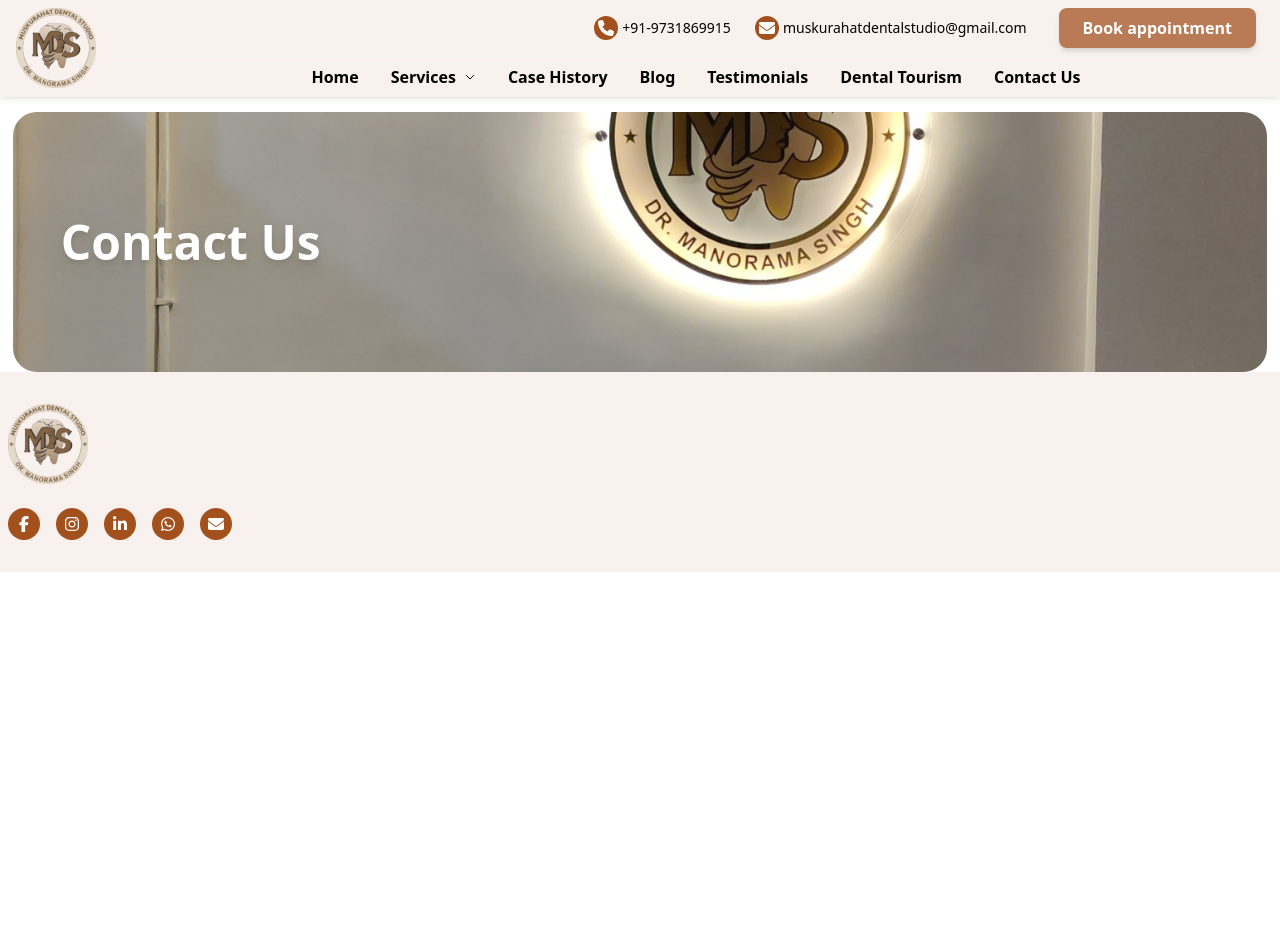
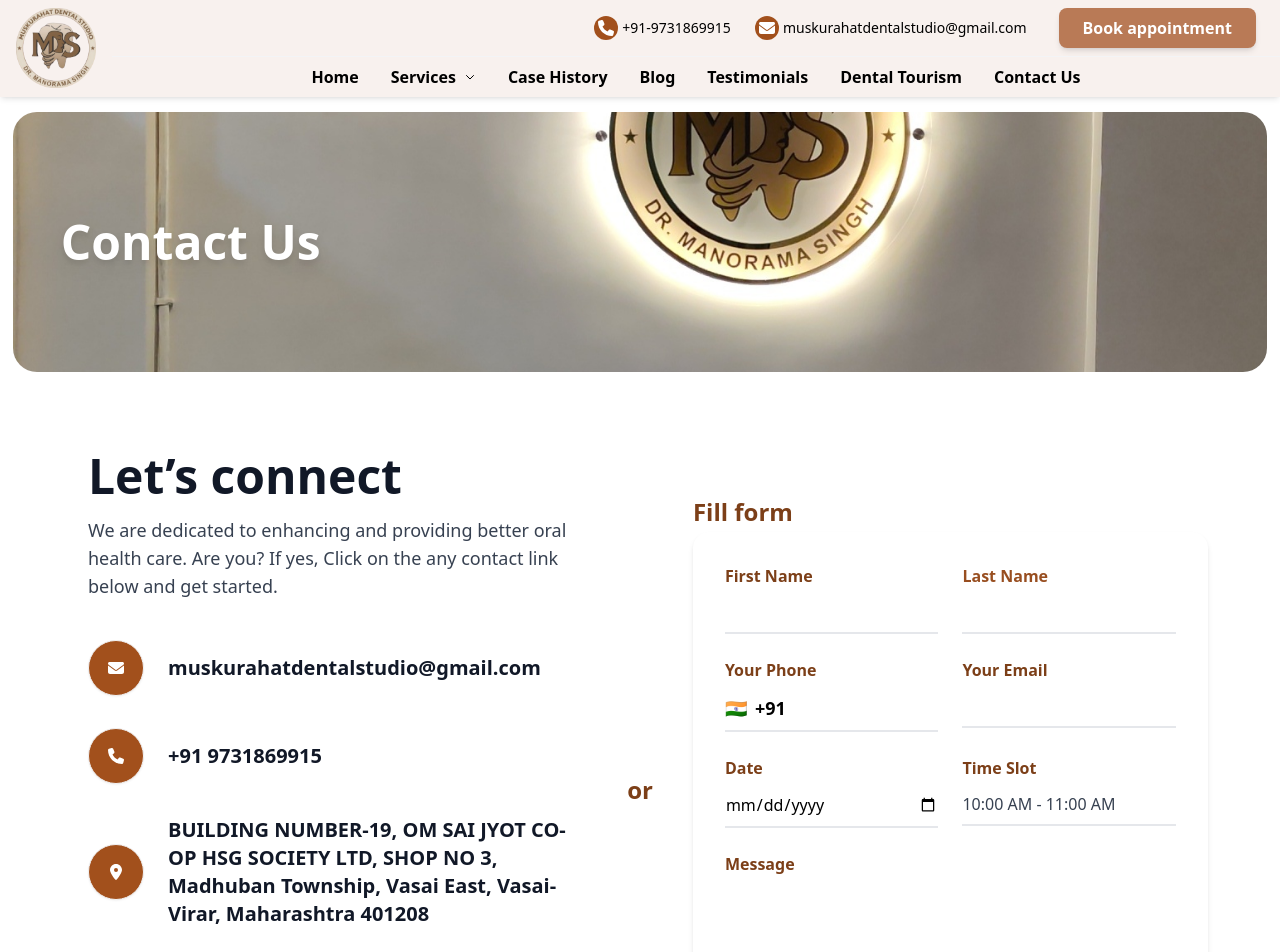
Before and after one commit to hrishi2710/dental-website-frontend, a React (Create React App) app: page /contact-us in a window 1280 px wide. Shown: the top 952 px of the page. Before the commit the page ends 800 px from the top, so only its background shows below. Built offline with nearby package versions, Linux system fonts and the light colour scheme.

Commit message:
Added contact us form

```diff
--- a/src/components/ContactUs/ContactUs.js
+++ b/src/components/ContactUs/ContactUs.js
@@ -1,9 +1,22 @@
 import React from 'react';
 import ContactUsHeader from './ContactUsHeader';
+import ContactUsSocial from './ContactUsSocial';
+import ContactUsForm from './ContactUsForm';
 
 const ContactUs = () => (
   <div>
     <ContactUsHeader />
+    <div className="max-w-6xl mx-auto flex flex-col md:flex-row items-stretch justify-center gap-8 py-12 px-2">
+      <div className="flex-1 flex flex-col justify-center">
+        <ContactUsSocial />
+      </div>
+      <div className="hidden md:flex flex-col justify-center items-center px-2">
+        <div className="text-2xl font-bold text-[#7c3f18] mb-2">or</div>
+      </div>
+      <div className="flex-1 flex flex-col justify-center">
+        <ContactUsForm />
+      </div>
+    </div>
   </div>
 );
 
--- /dev/null
+++ b/src/components/ContactUs/ContactUsForm.js
@@ -0,0 +1,66 @@
+import React from 'react';
+
+const timeSlots = [
+  '',
+  '10:00 AM - 11:00 AM',
+  '11:00 AM - 12:00 PM',
+  '12:00 PM - 1:00 PM',
+  '2:00 PM - 3:00 PM',
+  '3:00 PM - 4:00 PM',
+  '4:00 PM - 5:00 PM',
+  '5:00 PM - 6:00 PM',
+  '6:00 PM - 7:00 PM',
+  '7:00 PM - 8:00 PM',
+  '8:00 PM - 9:00 PM',
+];
+
+const ContactUsForm = () => (
+  <div>
+    <h3 className="text-2xl font-bold text-[#7c3f18] mb-1">Fill form</h3>
+    <form className="bg-white rounded-2xl shadow-md p-8 max-w-xl w-full mx-auto">
+      <div className="grid grid-cols-1 md:grid-cols-2 gap-6 mb-6">
+        <div>
+          <label className="block text-[#7c3f18] font-semibold mb-1">First Name</label>
+          <input type="text" className="w-full border-b-2 border-gray-200 focus:border-[#984e20] outline-none py-2" />
+        </div>
+        <div>
+          <label className="block text-[#984e20] font-semibold mb-1">Last Name</label>
+          <input type="text" className="w-full border-b-2 border-gray-200 focus:border-[#984e20] outline-none py-2" />
+        </div>
+        <div>
+          <label className="block text-[#7c3f18] font-semibold mb-1">Your Phone</label>
+          <div className="flex items-center gap-2 border-b-2 border-gray-200 focus-within:border-[#984e20] py-2">
+            <span className="text-lg">🇮🇳</span>
+            <span className="text-lg font-semibold">+91</span>
+            <input type="tel" className="flex-1 outline-none bg-transparent pl-2" />
+          </div>
+        </div>
+        <div>
+          <label className="block text-[#7c3f18] font-semibold mb-1">Your Email</label>
+          <input type="email" className="w-full border-b-2 border-gray-200 focus:border-[#984e20] outline-none py-2" />
+        </div>
+        <div>
+          <label className="block text-[#7c3f18] font-semibold mb-1">Date</label>
+          <input type="date" className="w-full border-b-2 border-gray-200 focus:border-[#984e20] outline-none py-2" />
+        </div>
+        <div>
+          <label className="block text-[#7c3f18] font-semibold mb-1">Time Slot</label>
+          <select className="w-full border-b-2 border-gray-200 focus:border-[#984e20] outline-none py-2 text-gray-700 bg-transparent appearance-none">
+            {timeSlots.map((slot, idx) => (
+              <option key={idx} value={slot} disabled={idx === 0} hidden={idx === 0}>
+                {idx === 0 ? 'Select a time slot' : slot}
+              </option>
+            ))}
+          </select>
+        </div>
+      </div>
+      <div className="mb-6">
+        <label className="block text-[#7c3f18] font-semibold mb-1">Message</label>
+        <textarea className="w-full border-b-2 border-gray-200 focus:border-[#984e20] outline-none py-2 resize-none" rows={3}></textarea>
+      </div>
+      <button type="submit" className="bg-[#b97a56] hover:bg-[#a05f3c] text-white font-bold py-3 px-8 rounded-lg text-lg w-full mt-2 transition-colors">Book Appointment</button>
+    </form>
+  </div>
+);
+
+export default ContactUsForm;
--- /dev/null
+++ b/src/components/ContactUs/ContactUsSocial.js
@@ -0,0 +1,72 @@
+import React from 'react';
+import { FontAwesomeIcon } from '@fortawesome/react-fontawesome';
+import { faEnvelope, faPhone, faMapMarkerAlt } from '@fortawesome/free-solid-svg-icons';
+import { faWhatsapp, faInstagram } from '@fortawesome/free-brands-svg-icons';
+
+const contactInfo = [
+  {
+    icon: faEnvelope,
+    label: 'muskurahatdentalstudio@gmail.com',
+    href: 'mailto:muskurahatdentalstudio@gmail.com',
+    bold: false,
+  },
+  {
+    icon: faPhone,
+    label: '+91 9731869915',
+    href: 'tel:9731869915',
+    bold: false,
+  },
+  {
+    icon: faMapMarkerAlt,
+    label: 'BUILDING NUMBER-19, OM SAI JYOT CO-OP HSG SOCIETY LTD, SHOP NO 3, Madhuban Township, Vasai East, Vasai-Virar, Maharashtra 401208',
+    href: 'https://maps.app.goo.gl/FvjVgYnZe5h1eFWv9',
+    bold: false,
+  },
+  {
+    icon: faWhatsapp,
+    label: 'WhatsApp: +91 9731869915',
+    href: 'https://wa.me/919731869915',
+    bold: false,
+  },
+  {
+    icon: faInstagram,
+    label: 'Instagram: @smile_withmds',
+    href: 'https://www.instagram.com/smile_withmds/',
+    bold: false,
+  },
+];
+
+// const iconCircleClass =
+//   'bg-[#a2501c] text-white rounded-full w-14 h-14 flex items-center justify-center text-xl';
+const iconCircleClass =
+  'bg-[#a2501c] text-white rounded-full flex items-center justify-center w-14 h-14 aspect-square shadow-sm border border-gray-100';
+
+const ContactUsSocial = () => (
+  <div className="max-w-lg px-4 py-8">
+    <h2 className="text-4xl md:text-5xl font-bold text-gray-900 mb-4">Let’s connect</h2>
+    <p className="text-lg text-gray-700 mb-10">{`We are dedicated to enhancing and providing better oral health care. Are you?\nIf yes, Click on the any contact link below and get started.`}</p>
+    <div className="space-y-8 mb-8">
+      {contactInfo.map((item, idx) => (
+        <div key={idx} className="flex items-center gap-6">
+          <span className={iconCircleClass}>
+            <FontAwesomeIcon icon={item.icon} />
+          </span>
+          {item.href ? (
+            <a
+              href={item.href}
+              className={`text-lg md:text-xl text-gray-900 font-bold`}
+              target={item.href.startsWith('http') ? '_blank' : undefined}
+              rel="noopener noreferrer"
+            >
+              {item.label}
+            </a>
+          ) : (
+            <span className={`text-lg md:text-xl text-gray-900 font-bold`}>{item.label}</span>
+          )}
+        </div>
+      ))}
+    </div>
+  </div>
+);
+
+export default ContactUsSocial;
```
